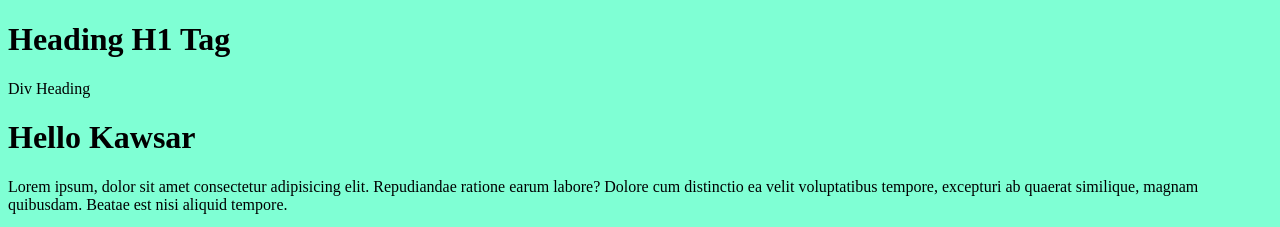
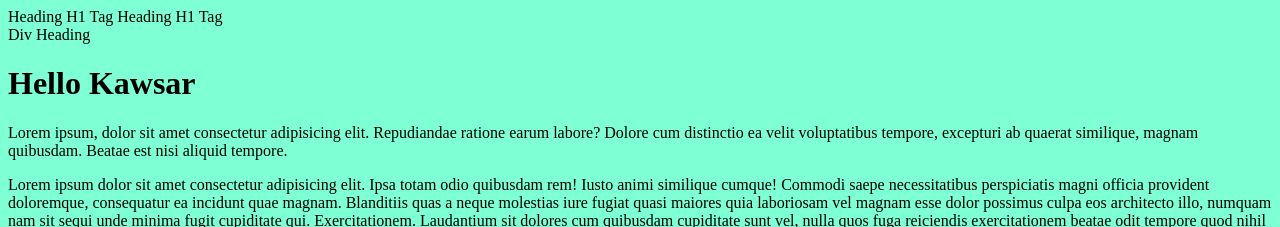
Before and after one commit to KayOrdinals/firstproject, a plain HTML site: page index.html in a window 1280 px wide. Shown: the top 227 px of the page. Drawn offline with Linux system fonts and the light colour scheme.

Commit message:
Update index.html
changed the heading

```diff
--- a/index.html
+++ b/index.html
@@ -9,11 +9,8 @@
     <script src="./main.js" defer></script>
 </head>
 <body>
-    <h1>Heading H1 Tag</h1>
-
-
-
-
+    <h>Heading H1 Tag</h>
+    <h>Heading H1 Tag</h>
 
 
     <div>Div Heading</div>
```
